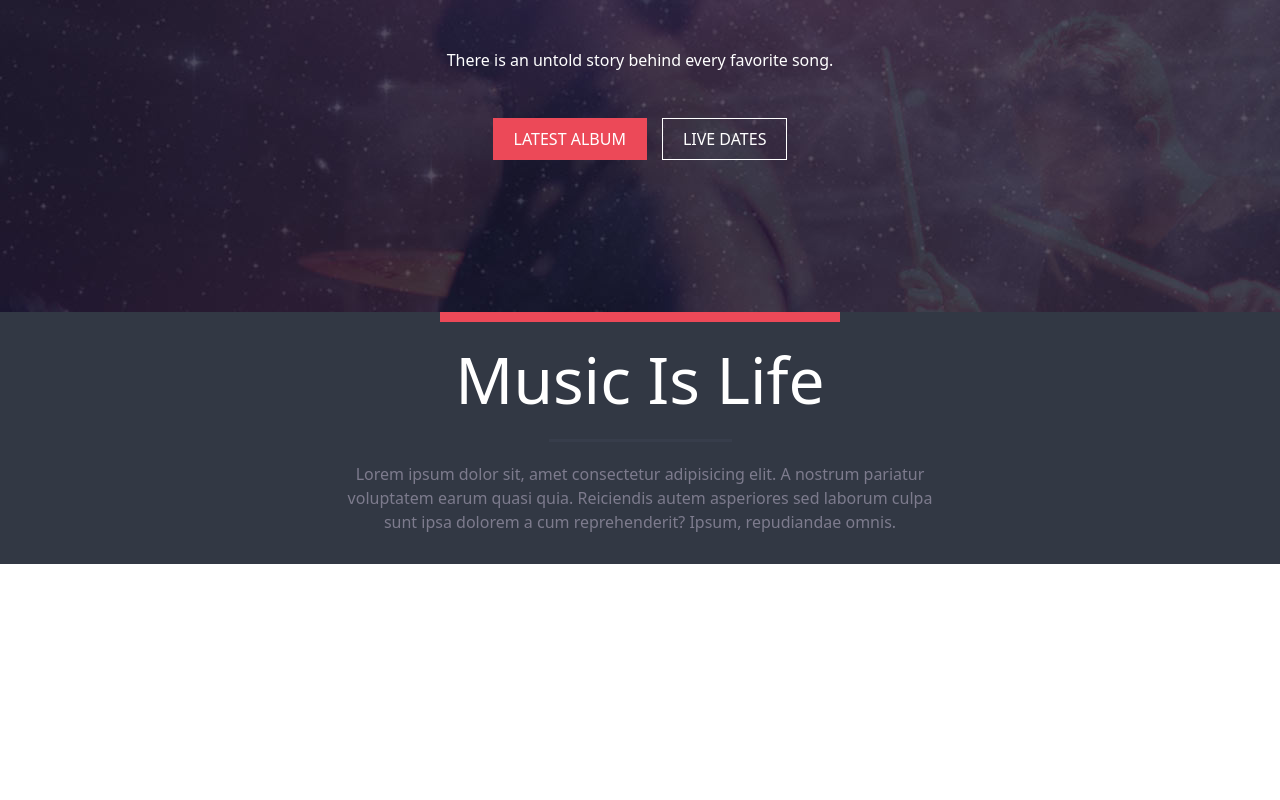
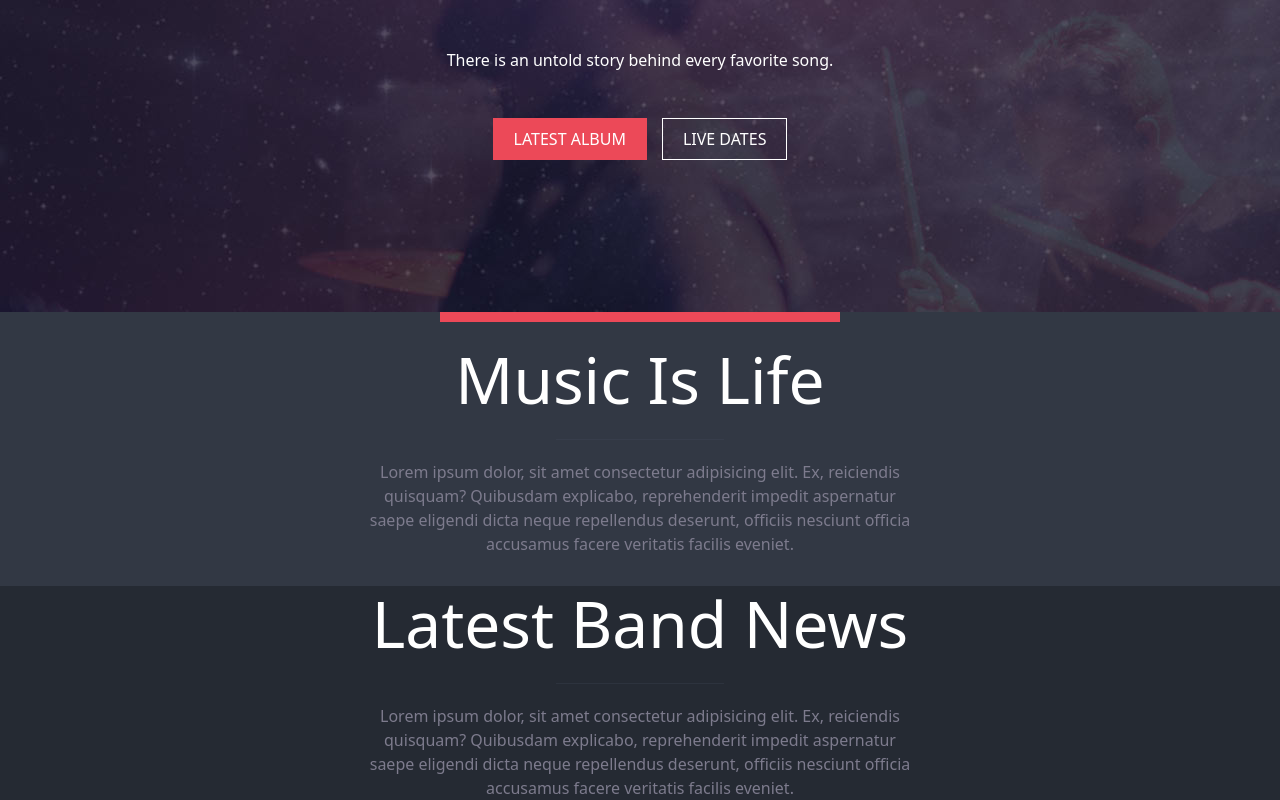
Before and after one commit to kritoma/proj-html-vuejs, a Vue app: page / in a window 1280 px wide. Shown: the part 488-1288 px from the top of the page. Before the commit the page ends 1052 px from the top, so only its background shows below. Built offline with nearby package versions, Linux system fonts and the light colour scheme.

Commit message:
aggiunto componente TitleSection + sezione band

```diff
--- a/src/components/block/BaseMain.vue
+++ b/src/components/block/BaseMain.vue
@@ -1,13 +1,16 @@
 <template>
   <main>
     <SectionMusicLife/>
+    <SectionBand/>
   </main>
 </template>
 
 <script>
-import SectionMusicLife from '../section/SectionMusicLife.vue'
+import SectionBand from '../section/SectionBand.vue';
+import SectionMusicLife from '../section/SectionMusicLife.vue';
+
 export default {
-  components: { SectionMusicLife },
+  components: { SectionMusicLife, SectionBand },
     name: "BaseMain",
 }
 </script>
--- /dev/null
+++ b/src/components/common/TitleSection.vue
@@ -0,0 +1,39 @@
+<template>
+  <div>
+    <h2>{{title}}</h2>
+    <hr>
+    <p>Lorem ipsum dolor, sit amet consectetur adipisicing elit. Ex, reiciendis quisquam? Quibusdam explicabo, reprehenderit impedit aspernatur saepe eligendi dicta neque repellendus deserunt, officiis nesciunt officia accusamus facere veritatis facilis eveniet.</p>
+  </div>
+</template>
+
+<script>
+export default {
+    name: "TitleSection",
+    props: {
+        title: String
+    }
+}
+</script>
+
+<style lang="scss" scoped>
+div{
+    text-align: center;
+}
+ h2 {
+        color: white;
+        font-size: 4rem;
+    }
+
+    hr {
+        width: 15%;
+        color: #444e62;
+        height: 3px;
+        margin: 1.25rem auto;
+    }
+
+    p {
+        color: #7d7b8d;
+        width: 50%;
+        margin: auto;
+    }
+</style>
--- /dev/null
+++ b/src/components/section/SectionBand.vue
@@ -0,0 +1,21 @@
+<template>
+  <section>
+    <div class="container">
+        <TitleSection title="Latest Band News"/>
+    </div>
+  </section>
+</template>
+
+<script>
+import TitleSection from '../common/TitleSection.vue'
+export default {
+  components: { TitleSection },
+    name: "SectionBand"
+}
+</script>
+
+<style lang="scss" scoped>
+section{
+    background-color: #252a33;
+}
+</style>
--- a/src/components/section/SectionMusicLife.vue
+++ b/src/components/section/SectionMusicLife.vue
@@ -1,13 +1,16 @@
 <template>
   <section>
-    <h2>Music Is Life</h2>
-    <hr>
-    <p>Lorem ipsum dolor sit, amet consectetur adipisicing elit. A nostrum pariatur voluptatem earum quasi quia. Reiciendis autem asperiores sed laborum culpa sunt ipsa dolorem a cum reprehenderit? Ipsum, repudiandae omnis.</p>
+    <div class="container">
+        <TitleSection title="Music Is Life"/>
+    </div>
   </section>
 </template>
 
 <script>
+import TitleSection from '../common/TitleSection.vue';
+
 export default {
+  components: { TitleSection },
     name: "SectionMusicLife"
 }
 </script>
@@ -15,7 +18,6 @@ export default {
 <style lang="scss" scoped>
 section {
     background-color: #323844;
-    text-align: center;
     padding: 1.875rem;
     position: relative;
 
@@ -31,22 +33,6 @@ section {
         background-color: var(--color-primary);
     }
 
-    h2 {
-        color: white;
-        font-size: 4rem;
-    }
 
-    hr {
-        width: 15%;
-        color: #444e62;
-        height: 3px;
-        margin: 1.25rem auto;
-    }
-
-    p {
-        color: #7d7b8d;
-        width: 50%;
-        margin: auto;
-    }
 }
 </style>
```
